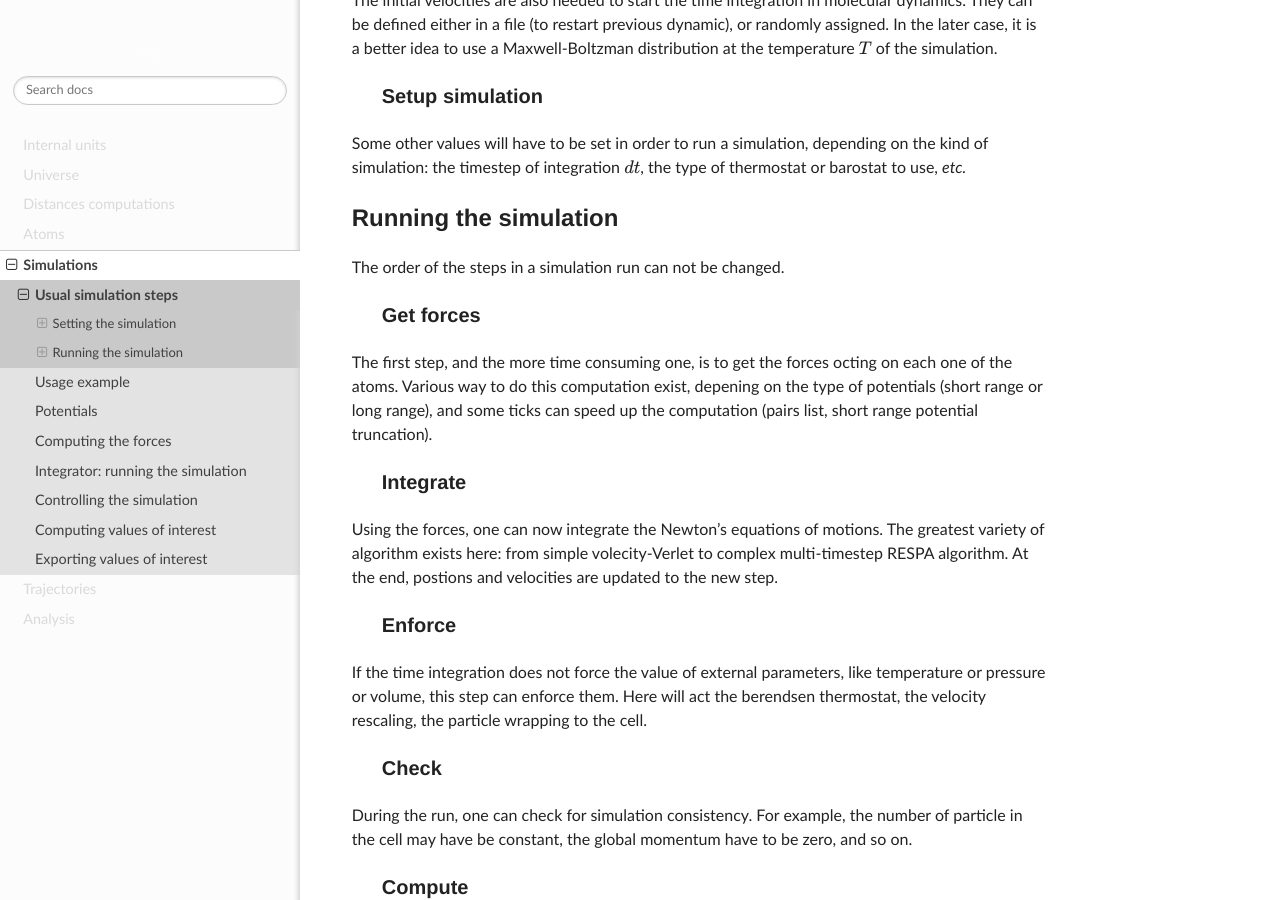
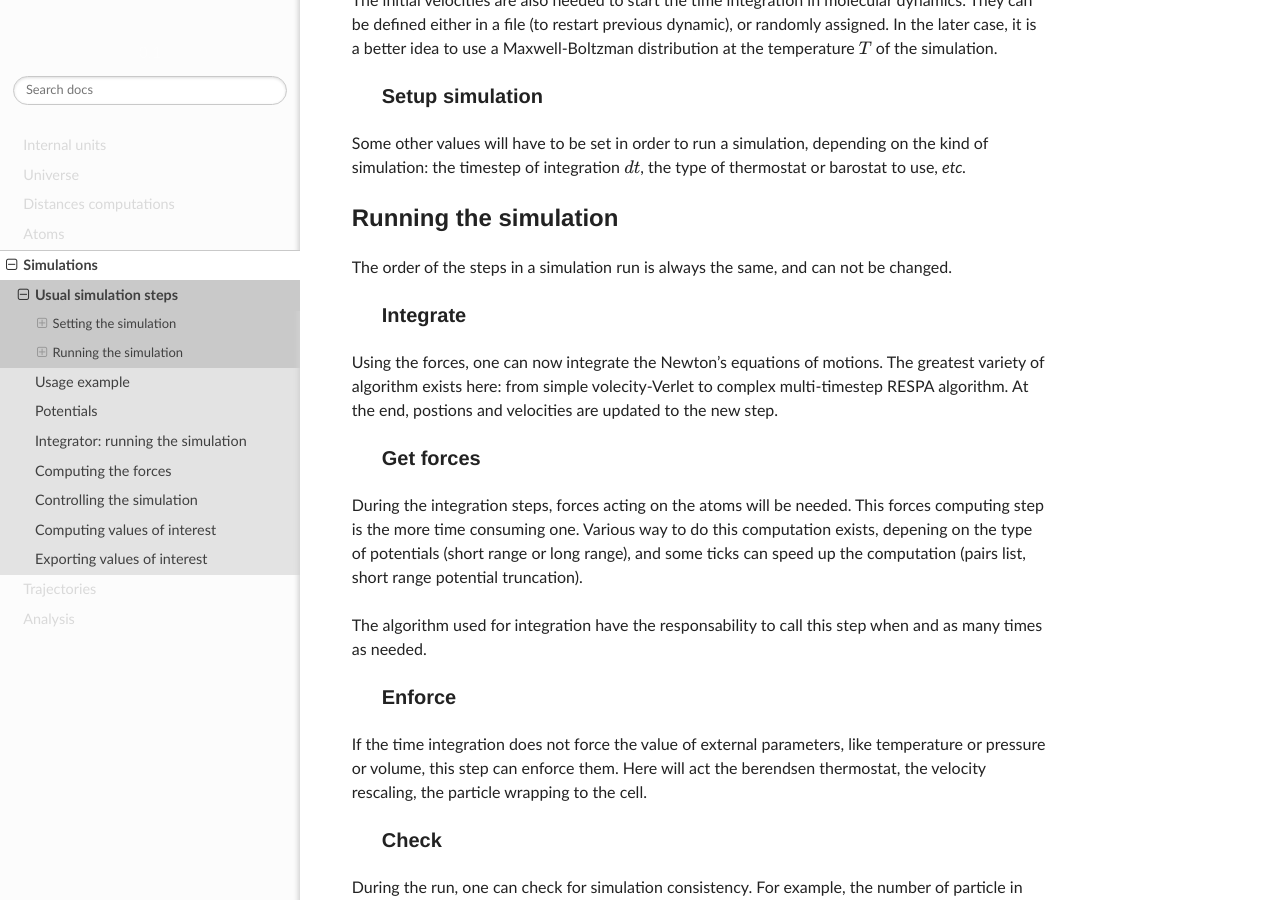
Before and after one commit to Luthaf/Jumos.jl, a Sphinx documentation site: the page built from doc/simulations/steps.rst, in a window 1280 px wide and 900 px high, scrolled down 2501 px. Built offline with Sphinx 7.4.7 and the Read the Docs theme 2.0.0, drawn with Linux system fonts in a browser that asks for light colours.

Commit message:
[doc] Update usual MD steps doc
ref 85d8ca4

```diff
--- a/doc/simulations/index.rst
+++ b/doc/simulations/index.rst
@@ -19,8 +19,8 @@ Contents:
     steps
     usage
     potentials
+    integrator
     forces
-    integrator
     enforce
     compute
     output
--- a/doc/simulations/steps.rst
+++ b/doc/simulations/steps.rst
@@ -83,15 +83,7 @@ thermostat or barostat to use, `etc.`
 Running the simulation
 ----------------------
 
-The order of the steps in a simulation run can not be changed.
-
-Get forces
-^^^^^^^^^^
-
-The first step, and the more time consuming one, is to get the forces octing on
-each one of the atoms. Various way to do this computation exist, depening on the
-type of potentials (short range or long range), and some ticks can speed up the
-computation (pairs list, short range potential truncation).
+The order of the steps in a simulation run is always the same, and can not be changed.
 
 Integrate
 ^^^^^^^^^
@@ -100,6 +92,17 @@ Using the forces, one can now integrate the Newton's equations of motions.
 The greatest variety of algorithm exists here: from simple volecity-Verlet to
 complex multi-timestep RESPA algorithm. At the end, postions and velocities are
 updated to the new step.
+
+Get forces
+^^^^^^^^^^
+
+During the integration steps, forces acting on the atoms will be needed. This
+forces computing step is the more time consuming one. Various way to do this
+computation exists, depening on the type of potentials (short range or long range),
+and some ticks can speed up the computation (pairs list, short range potential truncation).
+
+The algorithm used for integration have the responsability to call this step when
+and as many times as needed.
 
 Enforce
 ^^^^^^^
```
Also changed, not shown: doc/atoms.rst (+11 -8 lines).
